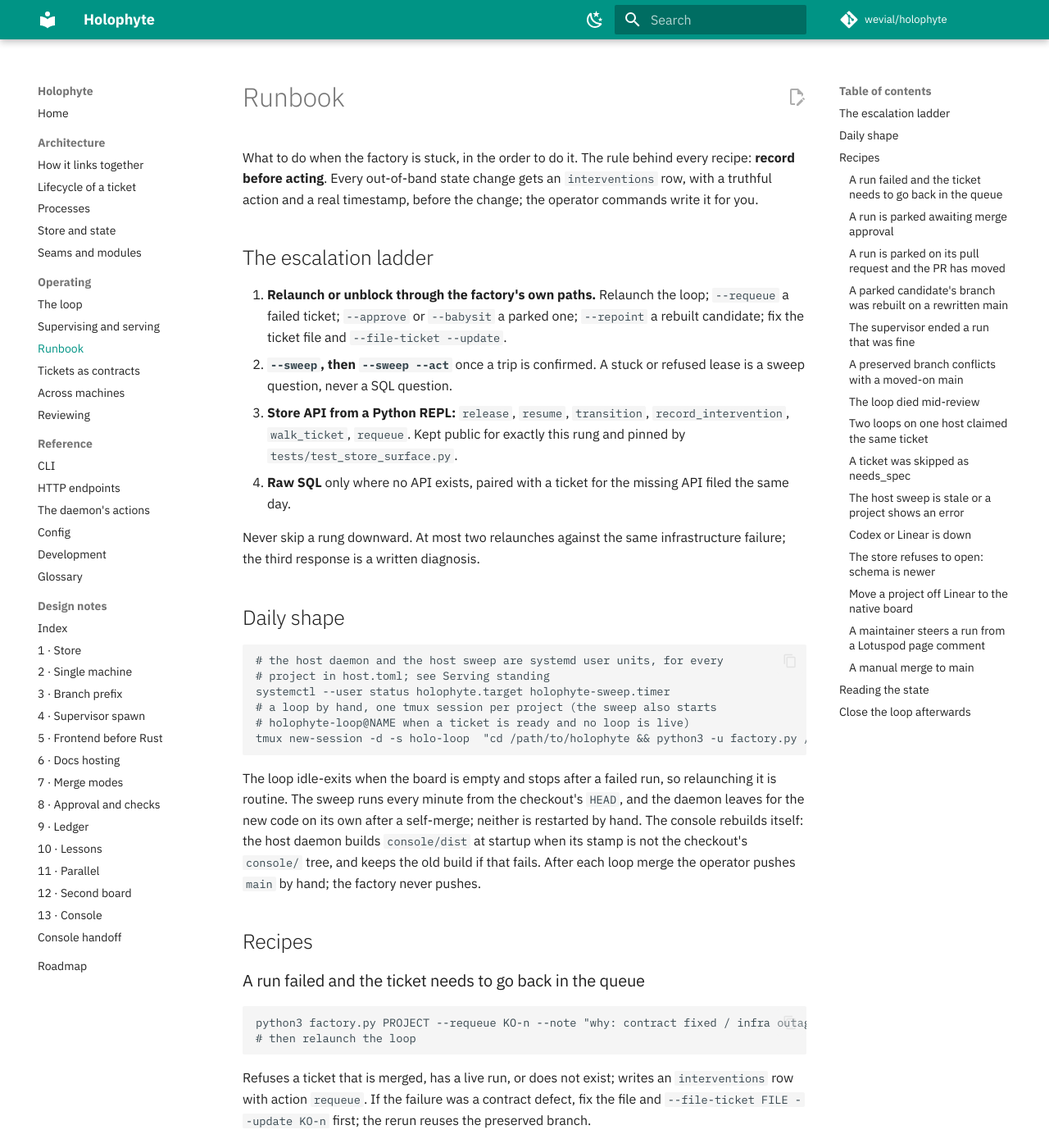
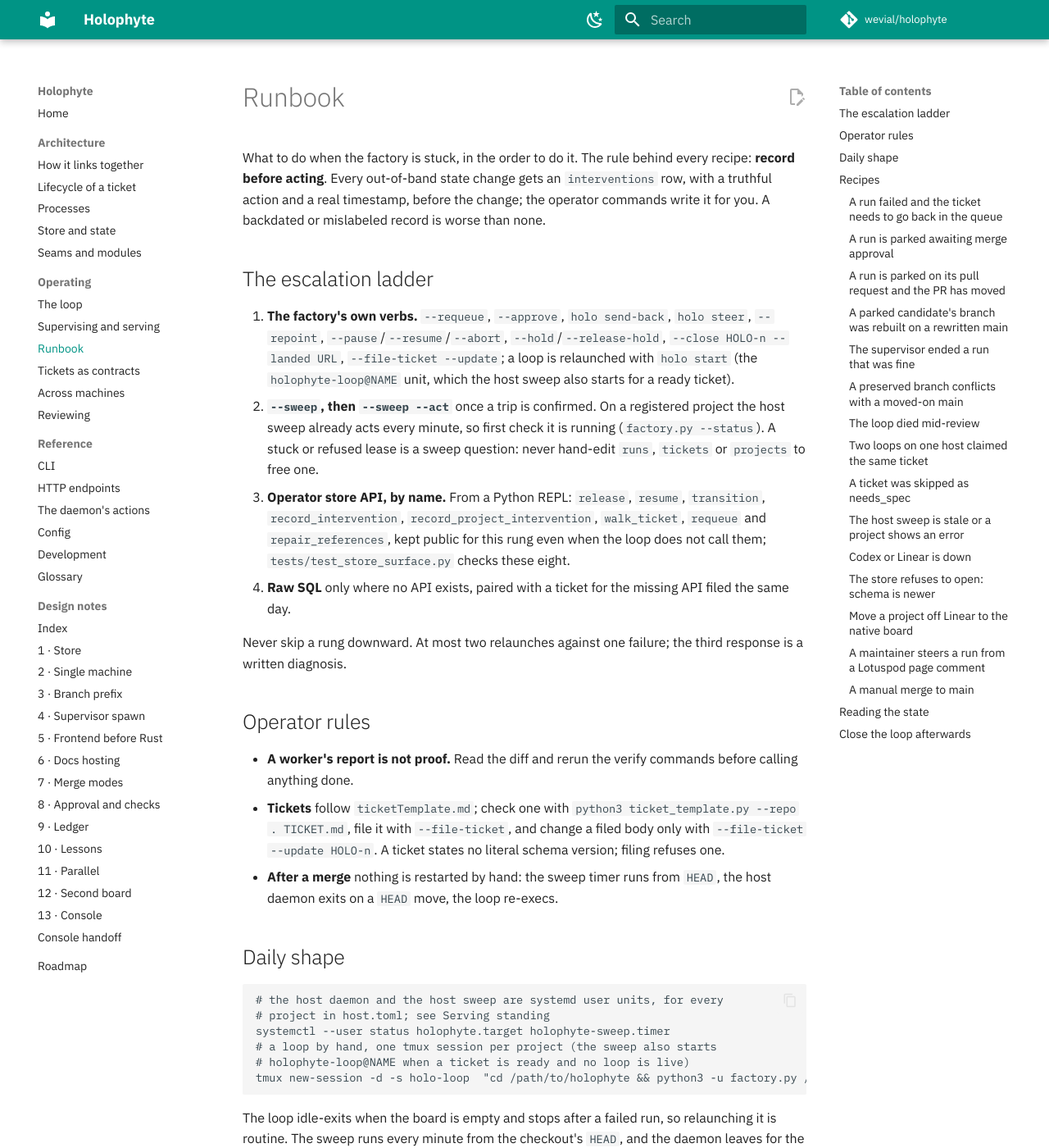
Before and after one commit to wevial/holophyte, an MkDocs documentation site: the page built from docs/operating/runbook.md, in a window 1280 px wide and 1400 px high. Shown: the whole window at 82% size. Built offline with MkDocs 1.6.1 and Material for MkDocs 9.7.7, drawn with Linux system fonts in a browser that asks for light colours; comment, search, counter and statistics services are not loaded; some of the changed text lies outside the part shown.

Commit message:
docs(runbook): move AGENTS.md's Operator rules into the runbook (HOLO-256)
The runbook's ladder now carries every factory verb and all eight
operator store API names; a new Operator rules section holds the
worker-report, ticket and after-merge rules. The manual-merge recipe
states the pull-request rule instead of --no-ff, Linear and FINDINGS,
and close-the-loop drops FINDINGS.md. AGENTS.md keeps a one-line
pointer, and test_store_surface reads the operator names from the
runbook.

```diff
--- a/docs/operating/runbook.md
+++ b/docs/operating/runbook.md
@@ -3,24 +3,44 @@
 What to do when the factory is stuck, in the order to do it. The rule
 behind every recipe: **record before acting**. Every out-of-band state
 change gets an `interventions` row, with a truthful action and a real
-timestamp, before the change; the operator commands write it for you.
+timestamp, before the change; the operator commands write it for you. A
+backdated or mislabeled record is worse than none.
 
 ## The escalation ladder
 
-1. **Relaunch or unblock through the factory's own paths.** Relaunch the
-   loop; `--requeue` a failed ticket; `--approve` or `--babysit` a parked
-   one; `--repoint` a rebuilt candidate; fix the ticket file and
-   `--file-ticket --update`.
-2. **`--sweep`, then `--sweep --act`** once a trip is confirmed. A stuck or
-   refused lease is a sweep question, never a SQL question.
-3. **Store API from a Python REPL:** `release`, `resume`, `transition`,
-   `record_intervention`, `walk_ticket`, `requeue`. Kept public for exactly
-   this rung and pinned by `tests/test_store_surface.py`.
+1. **The factory's own verbs.** `--requeue`, `--approve`, `holo send-back`,
+   `holo steer`, `--repoint`, `--pause`/`--resume`/`--abort`,
+   `--hold`/`--release-hold`, `--close HOLO-n --landed URL`,
+   `--file-ticket --update`; a loop is relaunched with `holo start` (the
+   `holophyte-loop@NAME` unit, which the host sweep also starts for a ready
+   ticket).
+2. **`--sweep`, then `--sweep --act`** once a trip is confirmed. On a
+   registered project the host sweep already acts every minute, so first
+   check it is running (`factory.py --status`). A stuck or refused lease is
+   a sweep question: never hand-edit `runs`, `tickets` or `projects` to free
+   one.
+3. **Operator store API, by name.** From a Python REPL: `release`, `resume`,
+   `transition`, `record_intervention`, `record_project_intervention`,
+   `walk_ticket`, `requeue` and `repair_references`, kept public for this
+   rung even when the loop does not call them;
+   `tests/test_store_surface.py` checks these eight.
 4. **Raw SQL** only where no API exists, paired with a ticket for the
    missing API filed the same day.
 
-Never skip a rung downward. At most two relaunches against the same
-infrastructure failure; the third response is a written diagnosis.
+Never skip a rung downward. At most two relaunches against one failure;
+the third response is a written diagnosis.
+
+## Operator rules
+
+- **A worker's report is not proof.** Read the diff and rerun the verify
+  commands before calling anything done.
+- **Tickets** follow `ticketTemplate.md`; check one with
+  `python3 ticket_template.py --repo . TICKET.md`, file it with
+  `--file-ticket`, and change a filed body only with
+  `--file-ticket --update HOLO-n`. A ticket states no literal schema
+  version; filing refuses one.
+- **After a merge** nothing is restarted by hand: the sweep timer runs from
+  `HEAD`, the host daemon exits on a `HEAD` move, the loop re-execs.
 
 ## Daily shape
 
@@ -240,12 +260,14 @@ answered on the page and not relayed.
 
 ### A manual merge to `main`
 
-Named event with a gate: suite green, `ruff` clean, an independent review
-of the final branch state, `--no-ff` with a message naming the why, the
-store and Linear walked to their terminal states in the same sitting, the
-FINDINGS window committed. Ask first when the human is present; when
-absent, freeing a lease and preserving at-risk work are authorised, the
-merge waits.
+A merge outside the loop goes through a pull request, never a push straight
+to `main` (an admin push skips the required `unit` check). It needs the
+suite green, `ruff` clean and an independent review of the final branch
+state; a ticket the factory ran is then closed with
+`--close HOLO-n --landed URL`. Ask before it, and before the first
+out-of-band state edit, when the human is present. When absent, freeing a
+work-blocking lease and preserving at-risk work are authorized; the merge
+waits `blocked_on_operator`.
 
 ## Reading the state
 
```
Also changed, not shown: other parts of docs/operating/runbook.md (+2 -3 lines), AGENTS.md (+2 -42 lines), 1 other file.
